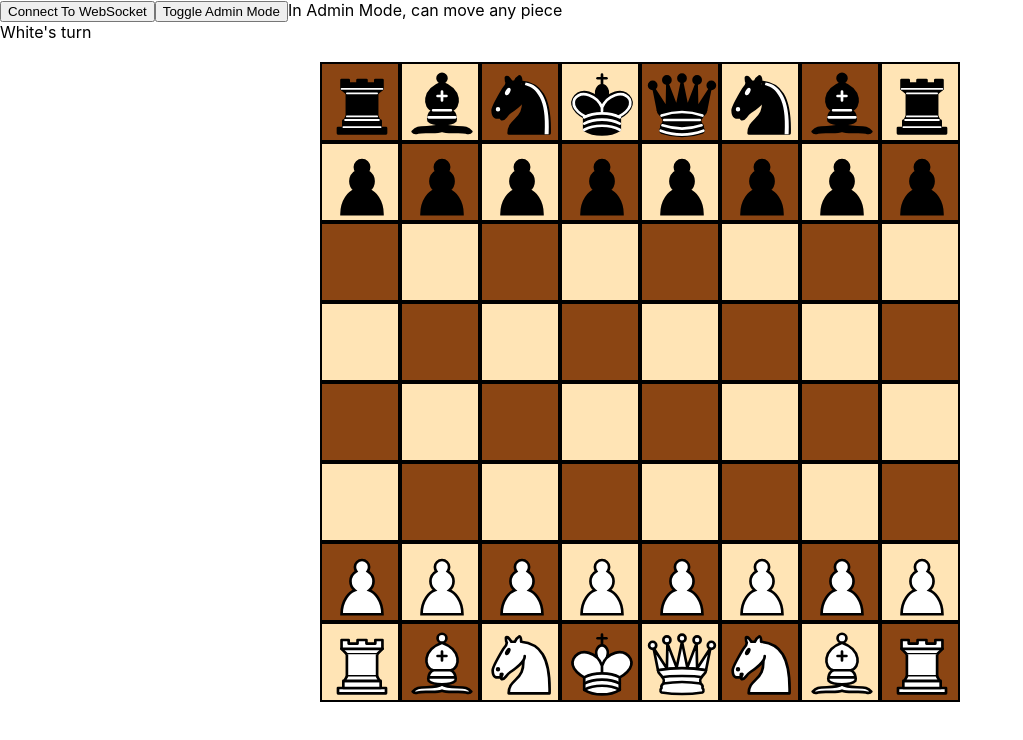
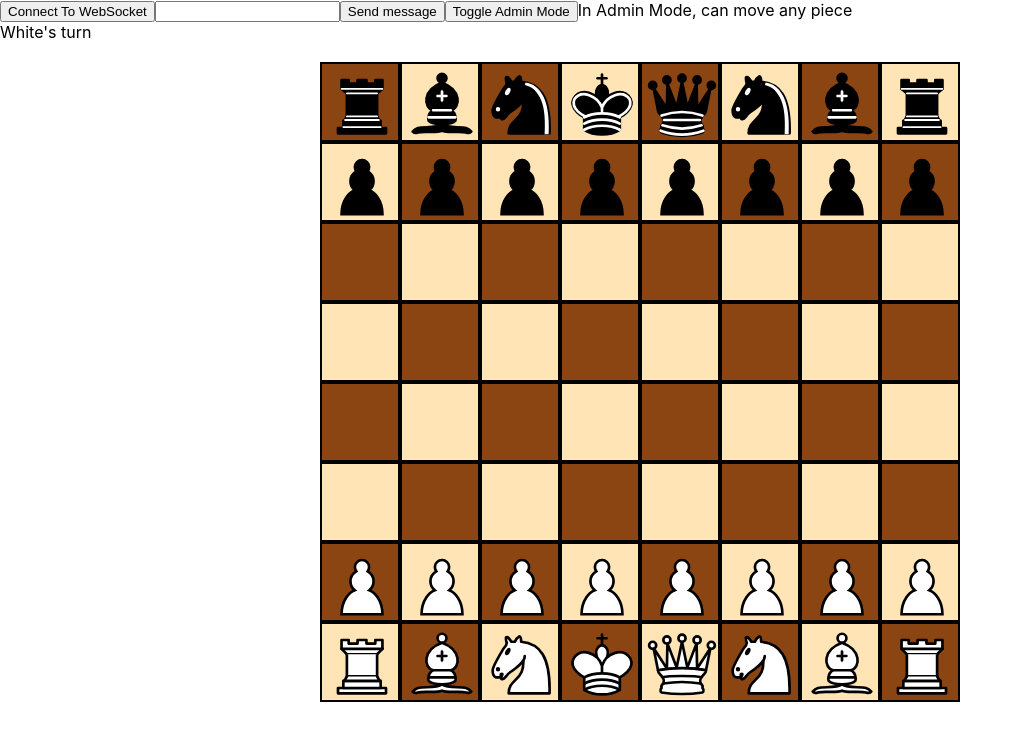
Before and after one commit to quichey/Chess-React, a React (Create React App) app: page / in a window 1280 px wide. Shown: the top 740 px of the page, without its empty margins (0-1023 px from the left). Built offline with nearby package versions, Linux system fonts and the light colour scheme.

Commit message:
moving a piece transmits a message to other client

```diff
--- a/src/components/Board.tsx
+++ b/src/components/Board.tsx
@@ -31,7 +31,11 @@ export const BoardContext = React.createContext({
 //const BoardContext = boardContext.Consumer;
 //export { boardContext };
 
-export const Board = () => {
+type BoardProps = {
+    client: any;
+};
+
+export const Board = ({ client }: BoardProps) => {
     const [inAdminMode, setInAdminMode] = React.useState(true);
     const [checkMate, setCheckMate] = React.useState(false);
     const [currPlayer, setCurrPlayer] = React.useState<Player>("White");
@@ -179,6 +183,14 @@ export const Board = () => {
                 );
             }
             setCurrPlayer(getOppositePlayer(currPlayer));
+            if (client) {
+                var message = {
+                    squareElId: squareEl.id,
+                    dragId: dragId,
+                    validSquares: validSquares,
+                };
+                client.send(`broadcast:${JSON.stringify(message)}`);
+            }
         }
     };
 
@@ -265,6 +277,14 @@ export const Board = () => {
         setCheckMate(isCheckMate(currPlayer, board));
     }, [currPlayer, board]);
 
+    React.useEffect(() => {
+        if (client) {
+            client.onmessage = (message: any) => {
+                console.log(message);
+            };
+        }
+    }, [client]);
+
     return false ? (
         /*
     <PixelGrid
--- a/src/components/Game.tsx
+++ b/src/components/Game.tsx
@@ -7,6 +7,7 @@ import { Board } from "./Board";
 
 export const Game = () => {
     const [client, setClient] = React.useState<any>("");
+    const [message, setMessage] = React.useState<any>("");
 
     React.useEffect(() => {
         if (client) {
@@ -35,7 +36,15 @@ export const Game = () => {
             >
                 Connect To WebSocket
             </button>
-            <Board />
+            <input type="text" onChange={(e) => setMessage(e.target.value)} />
+            <button
+                onClick={() => {
+                    client.send(message);
+                }}
+            >
+                Send message
+            </button>
+            <Board client={client} />
         </React.Fragment>
     );
 };
```
